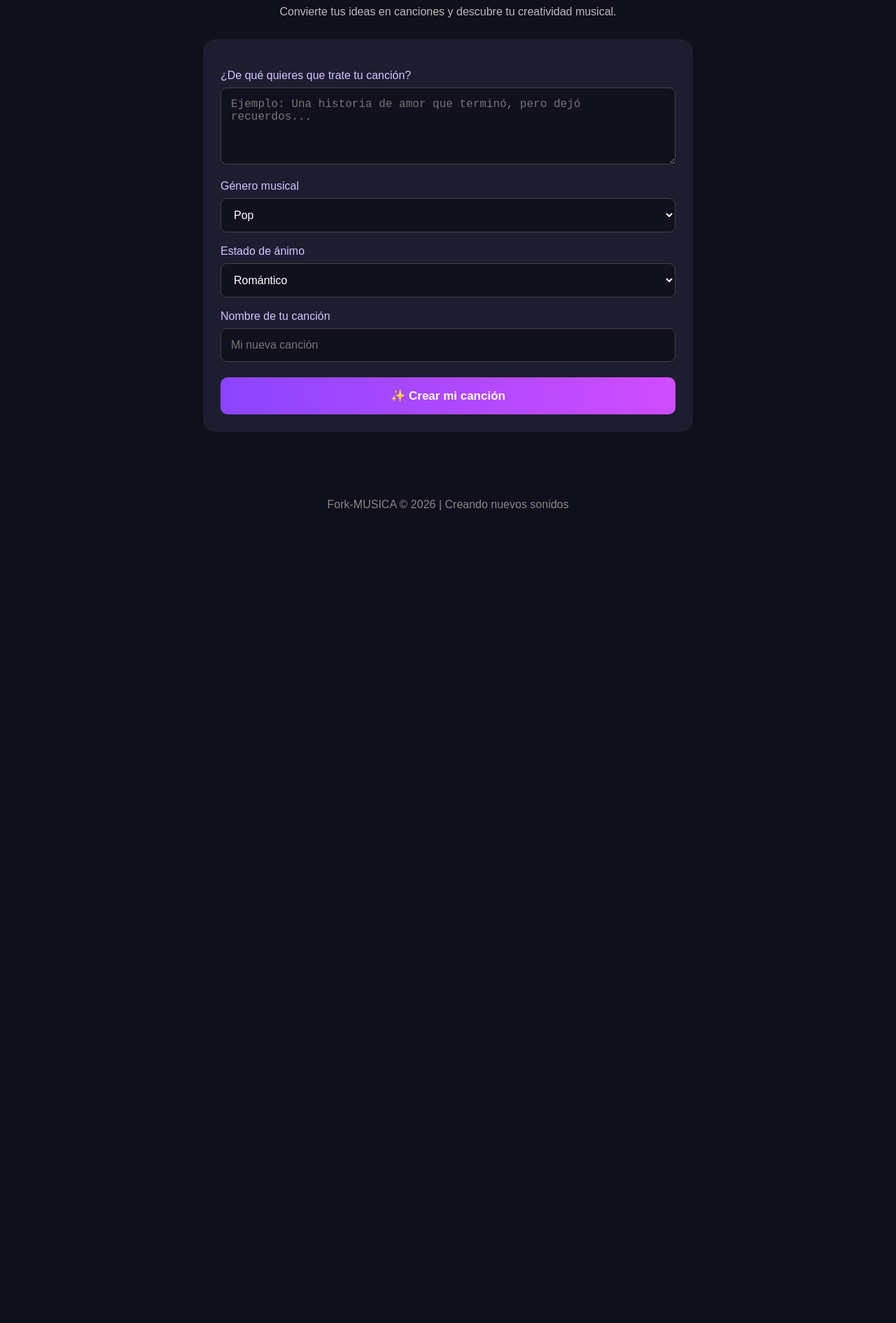
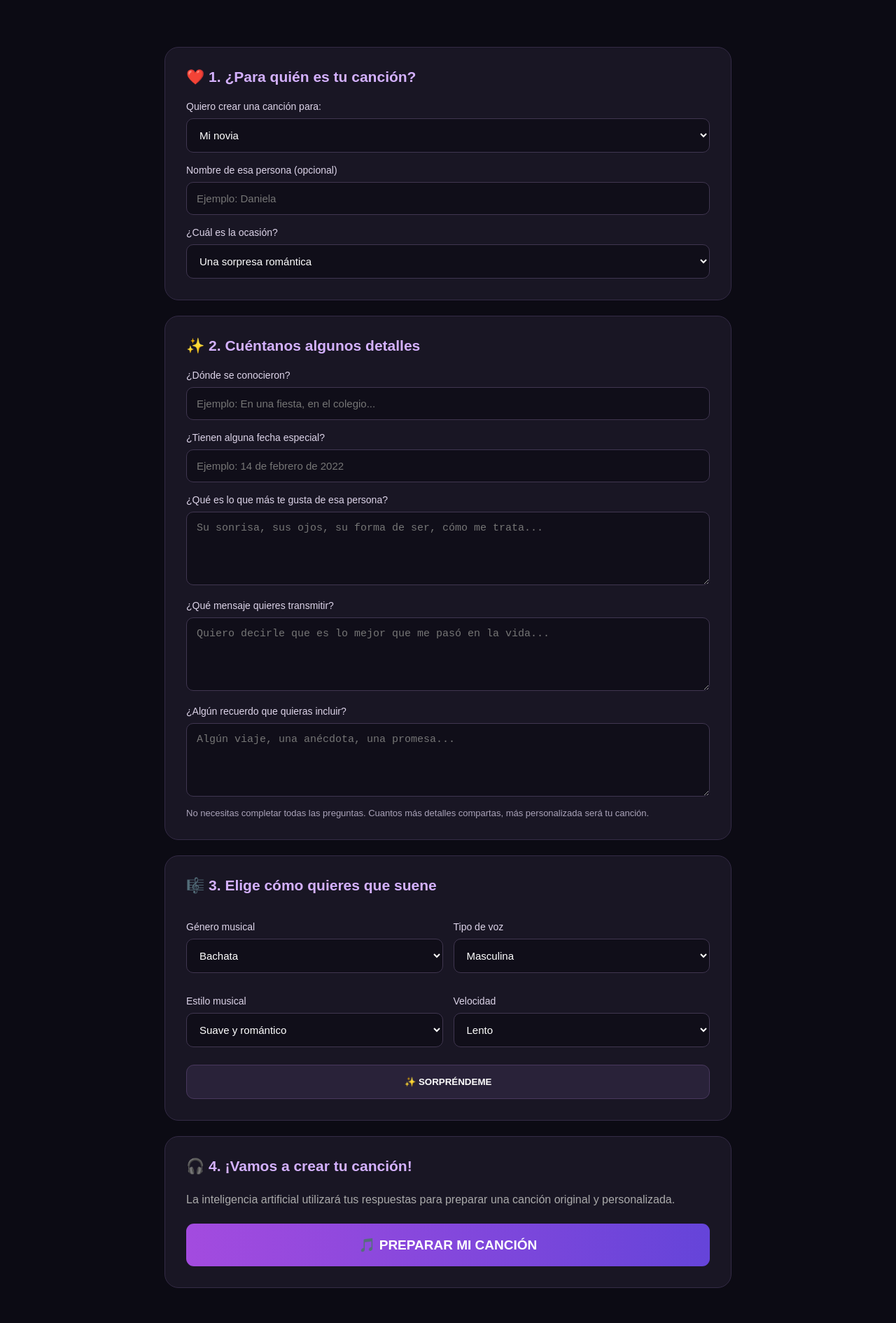
Before and after one commit to ForkMusIA/Fork-musIA, a plain HTML site: page index.html in a window 1280 px wide. Shown: the part 281-2171 px from the top of the page at 70% size. Before the commit the page ends 1041 px from the top, so only its background shows below. Drawn offline with Linux system fonts and the light colour scheme.

Commit message:
Update index.html

```diff
--- a/index.html
+++ b/index.html
@@ -3,82 +3,187 @@
 <head>
 <meta charset="UTF-8">
 <meta name="viewport" content="width=device-width, initial-scale=1.0">
-<title>Fork-MUSICA | Crea tu música con IA</title>
+<title>FORK-MUSICA | Tu vida tiene una canción</title>
 
 <style>
-*{box-sizing:border-box}
+*{box-sizing:border-box;margin:0;padding:0}
+
 body{
-margin:0;
 font-family:Arial,sans-serif;
-background:#10101c;
+background:#0c0b14;
 color:white;
 }
+
 header{
-padding:25px;
+padding:25px 8%;
+display:flex;
+justify-content:space-between;
+align-items:center;
+background:#151321;
+border-bottom:1px solid #302840;
+}
+
+.logo{
+font-size:27px;
+font-weight:bold;
+color:#c18aff;
+}
+
+.logo span{color:white}
+
+.badge{
+color:#d4b5ff;
+font-size:13px;
+}
+
+.hero{
 text-align:center;
-background:#19192c;
-border-bottom:1px solid #333;
+padding:65px 20px 35px;
 }
-.logo{
-font-size:32px;
-font-weight:bold;
-color:#b78aff;
+
+.hero h1{
+font-size:42px;
+margin-bottom:18px;
 }
-header p{color:#bbb}
-main{
-max-width:750px;
-margin:40px auto;
-padding:25px;
+
+.hero h1 span{color:#bd83ff}
+
+.hero p{
+color:#aaa3b9;
+font-size:17px;
+line-height:1.6;
 }
-h1{text-align:center;font-size:34px}
-.descripcion{text-align:center;color:#bbb}
-.panel{
-background:#1d1d30;
-padding:25px;
-border-radius:18px;
-margin-top:30px;
+
+.container{
+max-width:850px;
+margin:25px auto 70px;
+padding:20px;
 }
+
+.card{
+background:#191624;
+border:1px solid #342b46;
+border-radius:20px;
+padding:30px;
+margin-bottom:22px;
+}
+
+h2{
+font-size:21px;
+margin-bottom:22px;
+color:#d4b1ff;
+}
+
 label{
 display:block;
-margin:18px 0 8px;
-color:#d5c2ff;
+margin:17px 0 9px;
+font-size:14px;
+color:#ddd4e9;
 }
+
 input,textarea,select{
 width:100%;
 padding:14px;
-border-radius:9px;
-border:1px solid #444;
-background:#11111e;
+background:#100e19;
+border:1px solid #403650;
+border-radius:10px;
+color:white;
+font-size:15px;
+outline:none;
+}
+
+input:focus,textarea:focus,select:focus{
+border-color:#b477ff;
+}
+
+textarea{
+min-height:105px;
+resize:vertical;
+}
+
+.grid{
+display:grid;
+grid-template-columns:1fr 1fr;
+gap:15px;
+}
+
+button{
+border:none;
+cursor:pointer;
+font-weight:bold;
+border-radius:11px;
+transition:.2s;
+}
+
+button:hover{transform:translateY(-2px)}
+
+.option{
+padding:14px;
+background:#292239;
+color:white;
+border:1px solid #49385e;
+}
+
+.option.active{
+background:#8044bb;
+border-color:#c18aff;
+}
+
+.options{
+display:grid;
+grid-template-columns:repeat(3,1fr);
+gap:10px;
+}
+
+.surprise{
+width:100%;
+padding:17px;
+margin-top:20px;
+background:linear-gradient(90deg,#873bce,#c04fd2);
 color:white;
 font-size:16px;
 }
-textarea{height:110px;resize:vertical}
-button{
+
+.create{
 width:100%;
-padding:16px;
-margin-top:22px;
-border:0;
-border-radius:10px;
-background:linear-gradient(90deg,#8b45ff,#d04cff);
+padding:19px;
+background:linear-gradient(90deg,#a34bdf,#6544d9);
 color:white;
-font-size:17px;
-font-weight:bold;
-cursor:pointer;
+font-size:19px;
+margin-top:20px;
 }
-button:hover{opacity:.85}
+
 #resultado{
 display:none;
 margin-top:25px;
-padding:20px;
-background:#11111e;
-border-radius:12px;
-white-space:pre-wrap;
-line-height:1.7;
+padding:25px;
+background:#100e19;
+border:1px solid #8154aa;
+border-radius:15px;
+line-height:1.8;
 }
+
+#resultado h2{color:#d5a4ff}
+
+.note{
+color:#aaa3b9;
+font-size:13px;
+margin-top:12px;
+}
+
 footer{
 text-align:center;
 padding:30px;
-color:#888;
+color:#827b90;
+border-top:1px solid #302840;
+}
+
+@media(max-width:600px){
+.hero h1{font-size:31px}
+.grid{grid-template-columns:1fr}
+.options{grid-template-columns:1fr 1fr}
+.card{padding:20px}
+header{padding:20px}
 }
 </style>
 </head>
@@ -86,79 +191,239 @@ color:#888;
 <body>
 
 <header>
-<div class="logo">🎵 FORK-MUSICA</div>
-<p>Tu imaginación. Tu música. Tu mundo.</p>
+<div class="logo">🎵 FORK<span>-MUSICA</span></div>
+<div class="badge">CREA ALGO ÚNICO</div>
 </header>
 
-<main>
-<h1>Crea canciones con IA</h1>
-<p class="descripcion">
-Convierte tus ideas en canciones y descubre tu creatividad musical.
+<section class="hero">
+<h1>Tu vida tiene una <span>canción.</span></h1>
+<p>
+Cuéntanos tus ideas, tus recuerdos o lo que sientes.<br>
+Nosotros lo convertiremos en música.
+</p>
+</section>
+
+<main class="container">
+
+<div class="card">
+
+<h2>❤️ 1. ¿Para quién es tu canción?</h2>
+
+<label>Quiero crear una canción para:</label>
+
+<select id="destino">
+<option>Mi novia</option>
+<option>Mi esposa</option>
+<option>Mi novio</option>
+<option>Mi esposo</option>
+<option>Mi mamá</option>
+<option>Mi papá</option>
+<option>Un amigo o amiga</option>
+<option>Mi familia</option>
+<option>Para mí</option>
+<option>Otra ocasión</option>
+</select>
+
+<label>Nombre de esa persona (opcional)</label>
+<input id="nombre" placeholder="Ejemplo: Daniela">
+
+<label>¿Cuál es la ocasión?</label>
+
+<select id="ocasion">
+<option>Una sorpresa romántica</option>
+<option>Aniversario</option>
+<option>Cumpleaños</option>
+<option>Declaración de amor</option>
+<option>Pedida de matrimonio</option>
+<option>Homenaje</option>
+<option>Amistad</option>
+<option>Superación personal</option>
+<option>Simplemente porque sí</option>
+<option>Otra ocasión</option>
+</select>
+
+</div>
+
+<div class="card">
+
+<h2>✨ 2. Cuéntanos algunos detalles</h2>
+
+<label>¿Dónde se conocieron?</label>
+<input id="lugar" placeholder="Ejemplo: En una fiesta, en el colegio...">
+
+<label>¿Tienen alguna fecha especial?</label>
+<input id="fecha" placeholder="Ejemplo: 14 de febrero de 2022">
+
+<label>¿Qué es lo que más te gusta de esa persona?</label>
+<textarea id="gustos" placeholder="Su sonrisa, sus ojos, su forma de ser, cómo me trata..."></textarea>
+
+<label>¿Qué mensaje quieres transmitir?</label>
+<textarea id="mensaje" placeholder="Quiero decirle que es lo mejor que me pasó en la vida..."></textarea>
+
+<label>¿Algún recuerdo que quieras incluir?</label>
+<textarea id="recuerdo" placeholder="Algún viaje, una anécdota, una promesa..."></textarea>
+
+<p class="note">No necesitas completar todas las preguntas. Cuantos más detalles compartas, más personalizada será tu canción.</p>
+
+</div>
+
+<div class="card">
+
+<h2>🎼 3. Elige cómo quieres que suene</h2>
+
+<div class="grid">
+
+<div>
+<label>Género musical</label>
+<select id="genero">
+<option>Bachata</option>
+<option>Reggaetón romántico</option>
+<option>Cumbia</option>
+<option>Pop</option>
+<option>Balada</option>
+<option>Salsa</option>
+<option>Rock</option>
+<option>Trap</option>
+<option>Rap</option>
+<option>Folklore</option>
+<option>Merengue</option>
+<option>Electrónica</option>
+</select>
+</div>
+
+<div>
+<label>Tipo de voz</label>
+<select id="voz">
+<option>Masculina</option>
+<option>Femenina</option>
+<option>Dueto masculino y femenino</option>
+</select>
+</div>
+
+<div>
+<label>Estilo musical</label>
+<select id="estilo">
+<option>Suave y romántico</option>
+<option>Emotivo</option>
+<option>Alegre y divertido</option>
+<option>Triste y nostálgico</option>
+<option>Apasionado</option>
+<option>Enérgico</option>
+</select>
+</div>
+
+<div>
+<label>Velocidad</label>
+<select id="ritmo">
+<option>Lento</option>
+<option>Moderado</option>
+<option>Rápido</option>
+</select>
+</div>
+
+</div>
+
+<button class="option" style="width:100%;margin-top:25px;padding:16px"
+onclick="sorprenderme()">
+✨ SORPRÉNDEME
+</button>
+
+</div>
+
+<div class="card">
+
+<h2>🎧 4. ¡Vamos a crear tu canción!</h2>
+
+<p style="color:#aaa;line-height:1.7">
+La inteligencia artificial utilizará tus respuestas para preparar una canción original y personalizada.
 </p>
 
-<div class="panel">
+<button class="create" onclick="crearCancion()">
+🎵 PREPARAR MI CANCIÓN
+</button>
 
-<label>¿De qué quieres que trate tu canción?</label>
-<textarea id="idea" placeholder="Ejemplo: Una historia de amor que terminó, pero dejó recuerdos..."></textarea>
-
-<label>Género musical</label>
-<select id="genero">
-<option>Pop</option>
-<option>Reggaetón</option>
-<option>Trap</option>
-<option>Rock</option>
-<option>Balada</option>
-<option>Cumbia</option>
-<option>Electrónica</option>
-<option>Rap</option>
-<option>Folklore</option>
-</select>
-
-<label>Estado de ánimo</label>
-<select id="animo">
-<option>Romántico</option>
-<option>Triste</option>
-<option>Feliz</option>
-<option>Motivador</option>
-<option>Melancólico</option>
-<option>Enérgico</option>
-</select>
-
-<label>Nombre de tu canción</label>
-<input id="titulo" placeholder="Mi nueva canción">
-
-<button onclick="crearCancion()">✨ Crear mi canción</button>
-
-<div id="resultado"></div>
+<div id="resultado">
+<h2>✨ Tu canción está tomando forma</h2>
+<div id="resumen"></div>
+<p class="note">
+Esta es una vista previa de tu solicitud. La generación de audio musical se habilitará al conectar nuestro motor de inteligencia artificial.
+</p>
+</div>
 
 </div>
+
 </main>
 
 <footer>
-Fork-MUSICA © 2026 | Creando nuevos sonidos
+FORK-MUSICA © 2026<br>
+Tu historia. Tus emociones. Tu canción.
 </footer>
 
 <script>
+
+function sorprenderme(){
+
+const generos=[
+"Bachata","Pop","Cumbia","Balada","Reggaetón romántico","Salsa"
+];
+
+const estilos=[
+"Suave y romántico","Emotivo","Alegre y divertido",
+"Apasionado","Enérgico"
+];
+
+document.getElementById("genero").value=
+generos[Math.floor(Math.random()*generos.length)];
+
+document.getElementById("estilo").value=
+estilos[Math.floor(Math.random()*estilos.length)];
+
+document.getElementById("voz").value=
+Math.random()>.5?"Masculina":"Femenina";
+
+document.getElementById("ritmo").value="Moderado";
+
+}
+
 function crearCancion(){
-const idea=document.getElementById("idea").value;
-const genero=document.getElementById("genero").value;
-const animo=document.getElementById("animo").value;
-const titulo=document.getElementById("titulo").value;
 
-if(!idea.trim()){
-alert("Primero escribe la idea de tu canción.");
-return;
+const campos=[
+["Destinatario","destino"],
+["Nombre","nombre"],
+["Ocasión","ocasion"],
+["Lugar donde se conocieron","lugar"],
+["Fecha especial","fecha"],
+["Detalles personales","gustos"],
+["Mensaje","mensaje"],
+["Recuerdos","recuerdo"],
+["Género","genero"],
+["Voz","voz"],
+["Estilo","estilo"],
+["Ritmo","ritmo"]
+];
+
+let html="";
+
+campos.forEach(([titulo,id])=>{
+let valor=document.getElementById(id).value.trim();
+
+if(valor){
+html+="<p><strong>"+titulo+":</strong> "+
+valor.replace(/&/g,"&amp;").replace(/</g,"&lt;").replace(/>/g,"&gt;")+
+"</p>";
 }
+});
+
+document.getElementById("resumen").innerHTML=html;
 
 document.getElementById("resultado").style.display="block";
 
-document.getElementById("resultado").innerText=
-"🎵 "+(titulo || "Mi nueva canción")+
-"\n\nGénero: "+genero+
-"\nEstado de ánimo: "+animo+
-"\n\nTu idea musical:\n"+idea+
-"\n\n✨ Tu proyecto musical está listo para desarrollar.\n\nPróximamente: generación de letras, voces e instrumentales con inteligencia artificial.";
+document.getElementById("resultado").scrollIntoView({
+behavior:"smooth"
+});
+
 }
+
 </script>
 
 </body>
```
